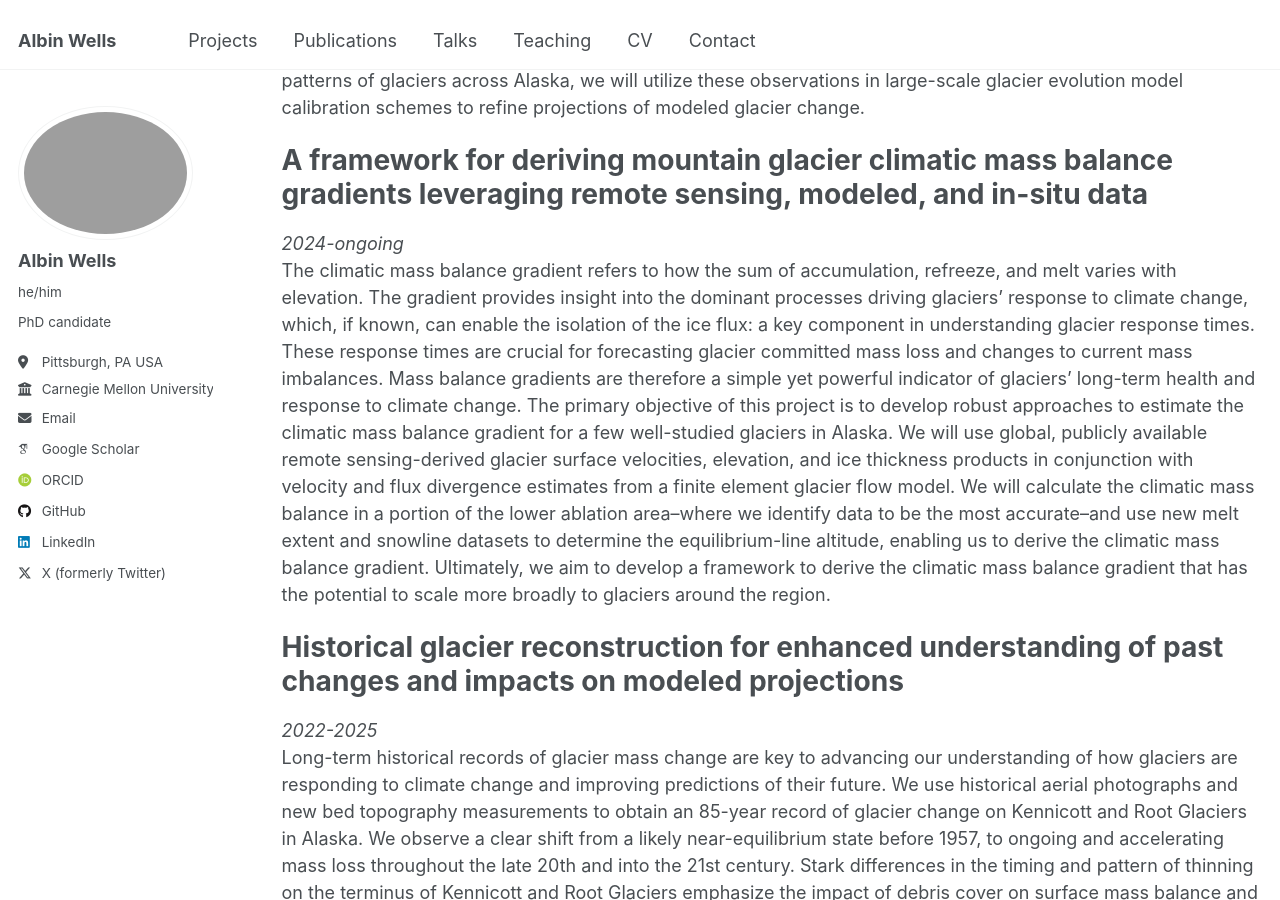
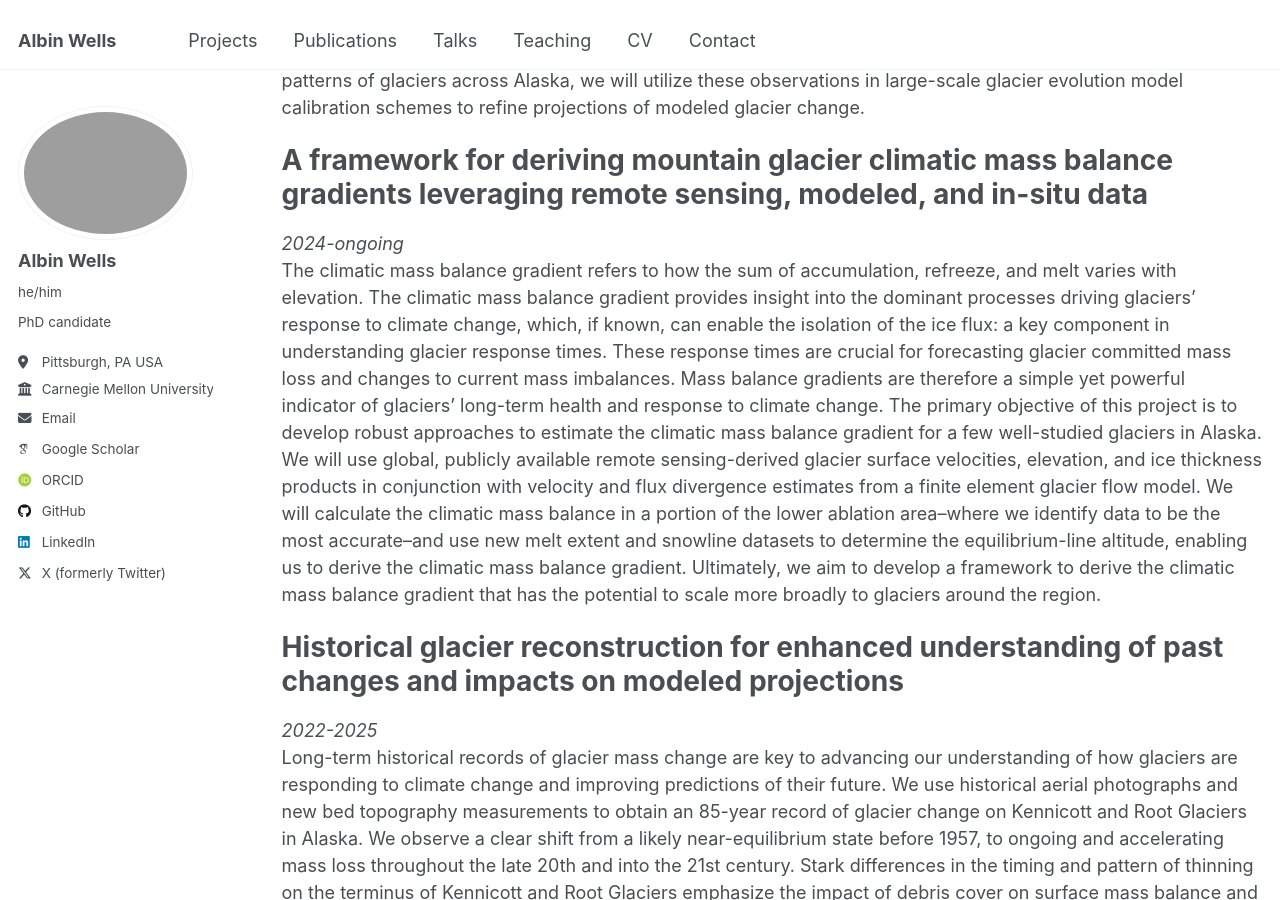
Before and after one commit to albinwwells/albinwwells.github.io, a Jekyll site: the page built from _pages/projects.md, in a window 1280 px wide and 900 px high, scrolled down 410 px. Built offline with Jekyll 4.4.1, drawn with Linux system fonts in a browser that asks for light colours; some web fonts are replaced.

Commit message:
Update projects.md

```diff
--- a/_pages/projects.md
+++ b/_pages/projects.md
@@ -14,7 +14,7 @@
 A framework for deriving mountain glacier climatic mass balance gradients leveraging remote sensing, modeled, and in-situ data
 ======
 *2024-ongoing*\
-The climatic mass balance gradient refers to how the sum of accumulation, refreeze, and melt varies with elevation. The gradient provides insight into the dominant processes driving glaciers’ response to climate change, which, if known, can enable the isolation of the ice flux: a key component in understanding glacier response times. These response times are crucial for forecasting glacier committed mass loss and changes to current mass imbalances. Mass balance gradients are therefore a simple yet powerful indicator of glaciers’ long-term health and response to climate change. The primary objective of this project is to develop robust approaches to estimate the climatic mass balance gradient for a few well-studied glaciers in Alaska. We will use global, publicly available remote sensing-derived glacier surface velocities, elevation, and ice thickness products in conjunction with velocity and flux divergence estimates from a finite element glacier flow model. We will calculate the climatic mass balance in a portion of the lower ablation area–where we identify data to be the most accurate–and use new melt extent and snowline datasets to determine the equilibrium-line altitude, enabling us to derive the climatic mass balance gradient. Ultimately, we aim to develop a framework to derive the climatic mass balance gradient that has the potential to scale more broadly to glaciers around the region.
+The climatic mass balance gradient refers to how the sum of accumulation, refreeze, and melt varies with elevation. The climatic mass balance gradient provides insight into the dominant processes driving glaciers’ response to climate change, which, if known, can enable the isolation of the ice flux: a key component in understanding glacier response times. These response times are crucial for forecasting glacier committed mass loss and changes to current mass imbalances. Mass balance gradients are therefore a simple yet powerful indicator of glaciers’ long-term health and response to climate change. The primary objective of this project is to develop robust approaches to estimate the climatic mass balance gradient for a few well-studied glaciers in Alaska. We will use global, publicly available remote sensing-derived glacier surface velocities, elevation, and ice thickness products in conjunction with velocity and flux divergence estimates from a finite element glacier flow model. We will calculate the climatic mass balance in a portion of the lower ablation area–where we identify data to be the most accurate–and use new melt extent and snowline datasets to determine the equilibrium-line altitude, enabling us to derive the climatic mass balance gradient. Ultimately, we aim to develop a framework to derive the climatic mass balance gradient that has the potential to scale more broadly to glaciers around the region.
 
 
 Historical glacier reconstruction for enhanced understanding of past changes and impacts on modeled projections
```
